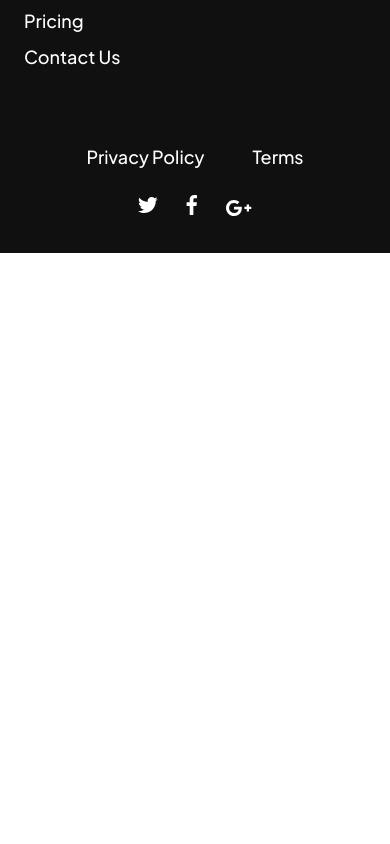
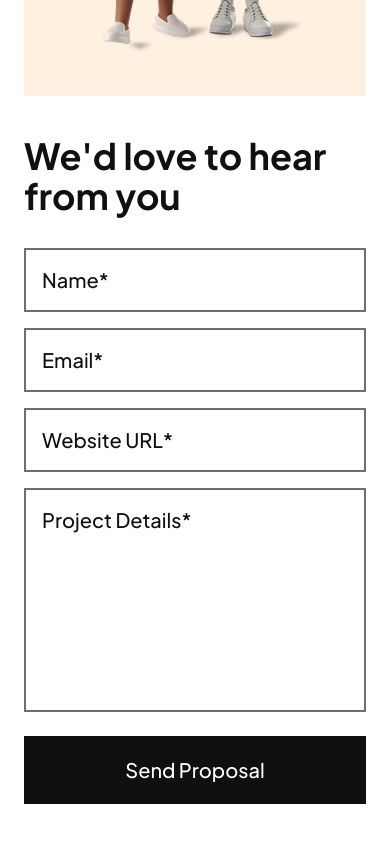
Before and after one commit to Arjunp04/dsgnr-frontend-challenge, a React (Vite) app: page / in a window 390 px wide. Shown: the part 960-1804 px from the top of the page. Before the commit the page ends 1213 px from the top, so only its background shows below. Built offline with nearby package versions, Linux system fonts and the light colour scheme.

Commit message:
feat:add contact form responsive UI with resusable button and formfields components

```diff
--- a/src/App.jsx
+++ b/src/App.jsx
@@ -1,6 +1,7 @@
 import Header from "./sections/Header";
 import Hero from "./sections/Hero";
 import Footer from "./sections/Footer";
+import ContactForm from "./sections/ContactForm";
 
 const App = () => {
   return (
@@ -8,6 +9,7 @@ const App = () => {
       <Header />
       <main>
         <Hero />
+        <ContactForm/>
       </main>
       <Footer />
     </>
--- /dev/null
+++ b/src/components/Button.jsx
@@ -0,0 +1,13 @@
+const Button = ({ children, type = "button", className = "", ...props }) => {
+  return (
+    <button
+      type={type}
+      className={`cursor-pointer bg-dark text-lg font-medium text-white transition-colors duration-500 hover:bg-yellow hover:text-dark ${className}`}
+      {...props}
+    >
+      {children}
+    </button>
+  );
+};
+
+export default Button;
--- /dev/null
+++ b/src/components/FormField.jsx
@@ -0,0 +1,31 @@
+const baseFieldStyles =
+  "block w-full border-2 border-dark/60 bg-white px-4 text-xl lg:text-large font-medium transition-colors placeholder:text-dark hover:border-yellow md:px-8";
+
+const FormField = ({ name, label, placeholder, type }) => {
+  return (
+    <div>
+      <label htmlFor={name} className="sr-only">
+        {label}
+      </label>
+
+      {type === "textarea" ? (
+        <textarea
+          id={name}
+          name={name}
+          placeholder={placeholder}
+          className={`${baseFieldStyles} resize-none pt-4 h-56`}
+        />
+      ) : (
+        <input
+          id={name}
+          name={name}
+          type={type}
+          placeholder={placeholder}
+          className={`${baseFieldStyles} py-4`}
+        />
+      )}
+    </div>
+  );
+};
+
+export default FormField;
--- a/src/index.css
+++ b/src/index.css
@@ -9,6 +9,7 @@
   --color-yellow: #fec00a;
   --color-hero-yellow: #fdca09;
   --color-blue: #4589f7;
+  --color-peach: #fff1e0;
 
   /* Font sizes */
   --text-heading: 6.25rem; /* 100px */
--- /dev/null
+++ b/src/sections/ContactForm.jsx
@@ -0,0 +1,47 @@
+import Button from "../components/Button";
+import FormField from "../components/FormField";
+import { contactForm } from "../data/content";
+import contactImg from "../assets/contactImg.png";
+
+const ContactForm = () => {
+  return (
+    <section
+      id="contact-form"
+      className="page-container pt-10 pb-16 md:pt-12 md:pb-20 xl:pt-14 xl:pb-28"
+    >
+      <div className="grid gap-10 lg:grid-cols-[5fr_6fr] lg:gap-12 xl:gap-32">
+        <div className="relative h-80 bg-peach xs:h-120 md:h-112 lg:h-auto">
+          <img
+            src={contactImg}
+            alt=""
+            className="absolute inset-0 h-full w-full object-contain"
+          />
+        </div>
+
+        <div>
+          <h2 className="max-w-[10em] text-2xl text-subheading font-bold xs:text-4xl sm:max-w-none lg:ml-auto lg:max-w-[10em] lg:text-right lg:leading-11">
+            {contactForm.heading}
+          </h2>
+
+          <form
+            className="mt-8 flex flex-col gap-4 md:mt-10 md:gap-5 xl:mt-12 xl:gap-7"
+            noValidate
+          >
+            {contactForm.fields.map((field) => (
+              <FormField key={field.name} {...field} />
+            ))}
+
+            <Button
+              type="submit"
+              className="mt-2 w-full py-5 text-xl lg:text-large"
+            >
+              {contactForm.submitLabel}
+            </Button>
+          </form>
+        </div>
+      </div>
+    </section>
+  );
+};
+
+export default ContactForm;
--- a/src/sections/Hero.jsx
+++ b/src/sections/Hero.jsx
@@ -54,7 +54,7 @@ const Hero = () => {
         <img
           src={mouseIcon}
           alt=""
-          className="h-9 w-auto motion-safe:transition-transform motion-safe:hover:translate-y-1 xs:h-10 xl:h-12"
+          className="h-9 w-auto motion-safe:transition-transform motion-safe:hover:translate-y-1 xs:h-12 xl:h-14"
         />
       </a>
     </section>
```
Also changed, not shown: src/assets/contactImg.png (renamed from src/assets/sideImage.png).
